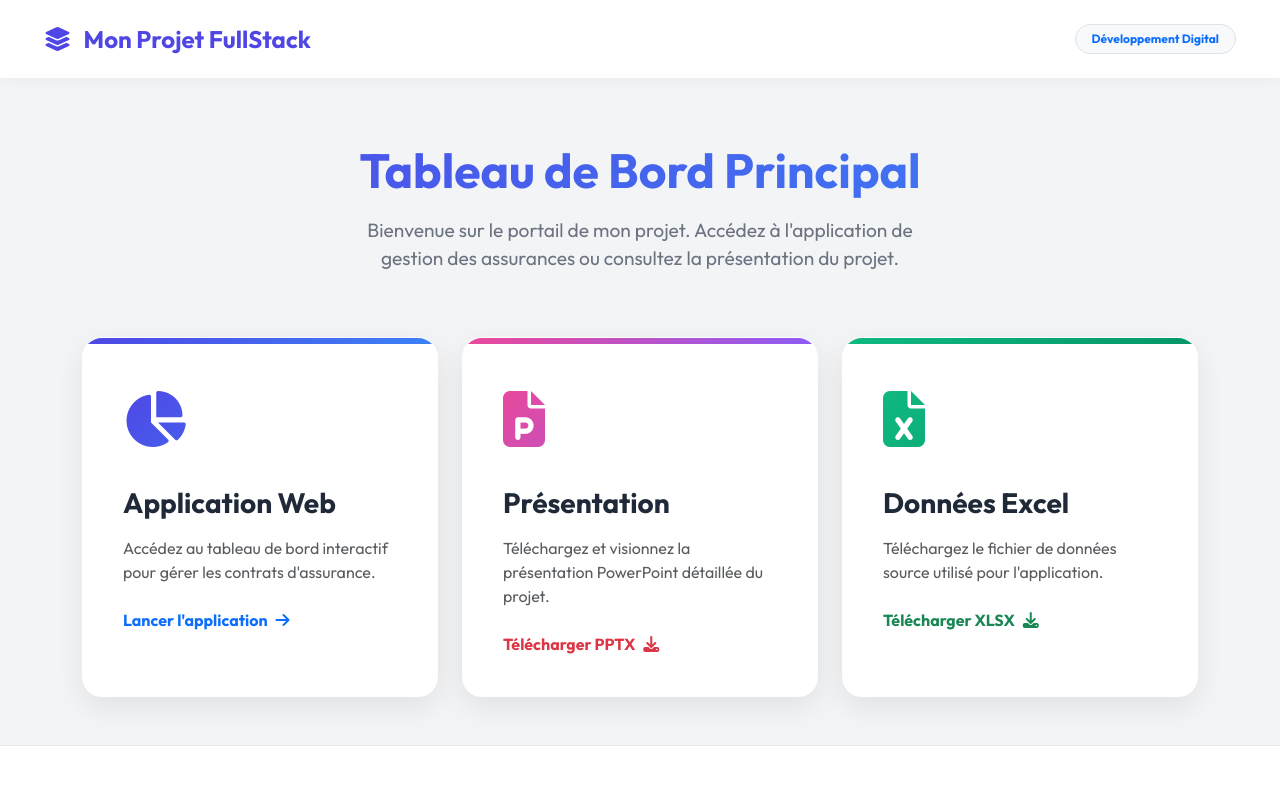
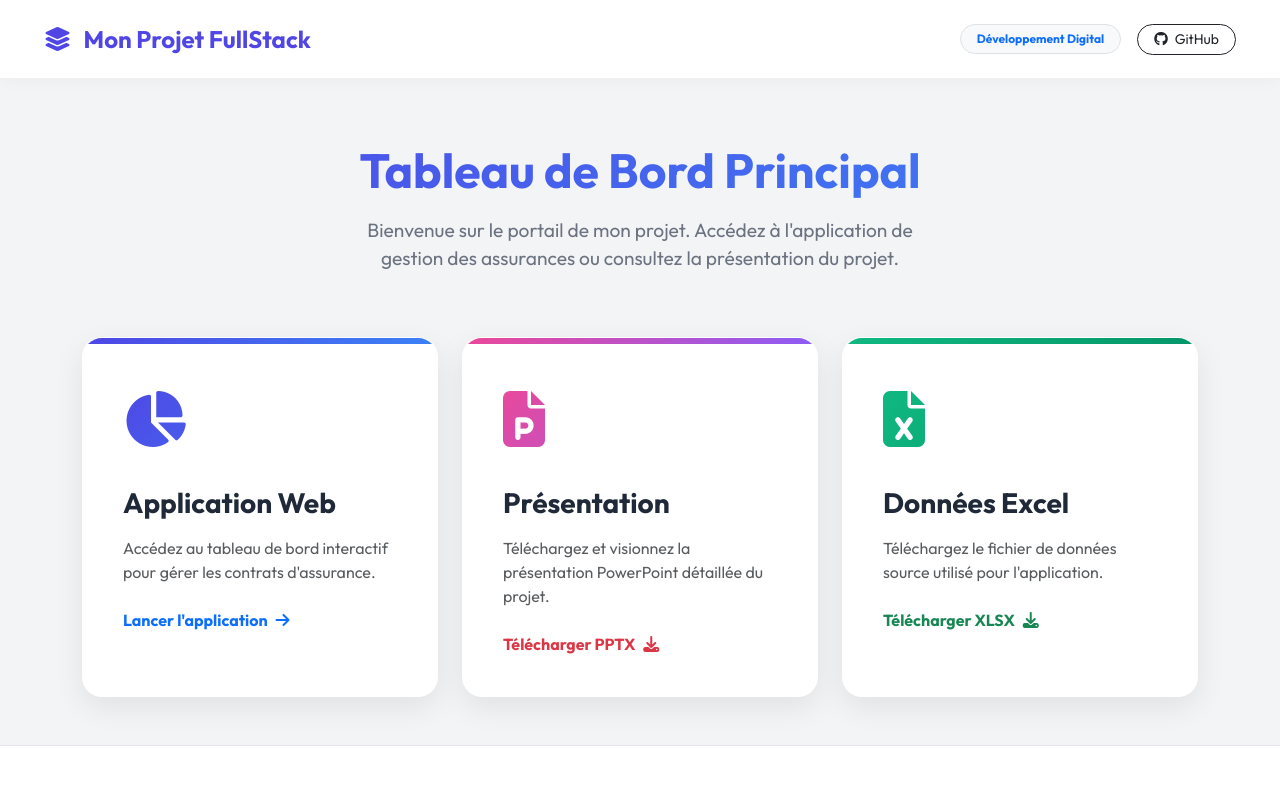
Before and after one commit to merouan-dev/insurance-dashboard, a plain HTML site: page index.html in a window 1280 px wide. Shown: the top 791 px of the page. Drawn offline with nearby package versions, Linux system fonts and the light colour scheme.

Commit message:
Refactor index.html structure and improve navbar

```diff
--- a/index.html
+++ b/index.html
@@ -179,9 +179,15 @@
                 <i class="fa-solid fa-layer-group me-2"></i>
                 Mon Projet FullStack
             </a>
-            <span class="badge bg-light text-primary border rounded-pill px-3 py-2">
-                Développement Digital
-            </span>
+            <div class="d-flex align-items-center gap-3">
+                <span class="badge bg-light text-primary border rounded-pill px-3 py-2">
+                    Développement Digital
+                </span>
+                <a href="https://github.com/merouan-dev/insurance-dashboard" target="_blank"
+                    class="btn btn-outline-dark btn-sm rounded-pill px-3" title="Voir le code source sur GitHub">
+                    <i class="fa-brands fa-github me-1"></i> GitHub
+                </a>
+            </div>
         </div>
     </nav>
 
@@ -232,7 +238,7 @@
 
             <!-- Excel Card -->
             <div class="col-lg-4 col-md-6">
-                <a href="efm gahii.xlsx" class="access-card success">
+                <a href="efm-merouan.xlsx" class="access-card success">
                     <div class="card-icon text-success-gradient">
                         <i class="fa-solid fa-file-excel"></i>
                     </div>
```
